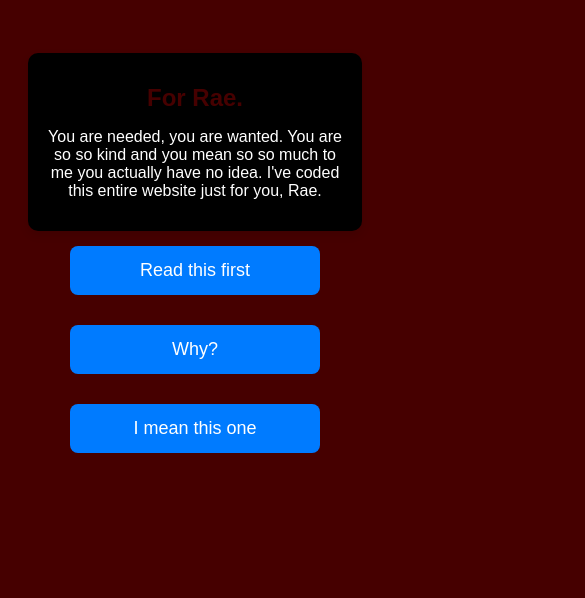
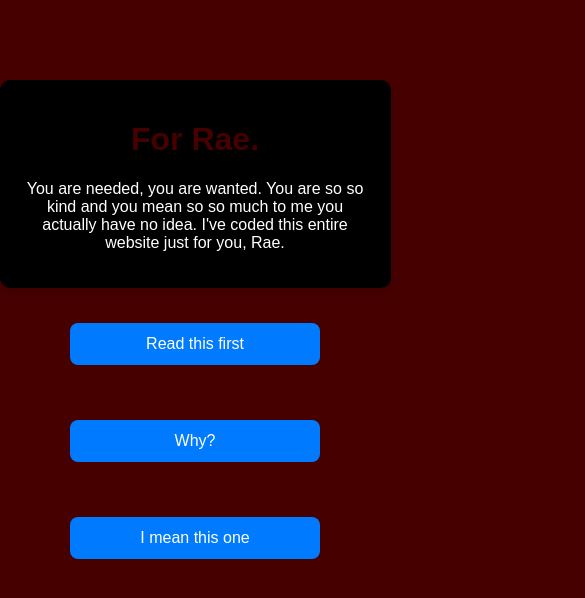
Before and after one commit to adpoScripts/Rae, a plain HTML site: page index.html in a window 390 px wide. Shown: the top 598 px of the page, 585 px wide, since content can reach past the window. Drawn offline with Linux system fonts and the light colour scheme.

Commit message:
Update index.html

```diff
--- a/index.html
+++ b/index.html
@@ -5,28 +5,35 @@
     <style>
         body {
             font-family: Arial, sans-serif;
+            background-color: #460000; /* Dark red */
+            color: white;
+            margin: 0;
+            min-height: 100vh;
+            display: flex;
+            flex-direction: column;
+            align-items: center; /* center horizontally */
+            justify-content: flex-start; /* top align */
+            padding: 60px 20px;
             text-align: center;
-            background-color: #460000; /* Dark red */
-            padding: 60px 20px;
-            color: white;
         }
-        .container {
-            max-width: 600px;
-            margin: 20px auto;
+        .container, .bubble {
             background: black;
-            padding: 20px;
             border-radius: 10px;
             box-shadow: 0 4px 10px rgba(0, 0, 0, 0.1);
+            padding: 20px;
+            max-width: 600px;
+            width: 90vw; /* responsive width */
+            margin: 20px 0; /* vertical spacing */
+            opacity: 0;
             position: relative;
-            opacity: 0;
-            transform: translateY(-30px);
-            animation: slideDownFadeIn 0.8s ease forwards;
+            transition: all 0.6s ease;
+            color: white;
         }
         h1 {
             color: #460000;
         }
         button {
-            margin: 15px 5px 40px 5px;
+            margin: 15px auto 40px auto;
             padding: 12px 25px;
             font-size: 16px;
             background: #007bff;
@@ -38,25 +45,12 @@
             transition: background 0.3s;
             width: 250px;
             max-width: 90vw;
-            display: inline-block;
+            display: block;
             position: relative;
             z-index: 10;
         }
         button:hover {
             background: #0056b3;
-        }
-        .bubble {
-            max-width: 600px;
-            margin: 20px auto 0 auto;
-            background: black;
-            padding: 20px;
-            border-radius: 10px;
-            box-shadow: 0 4px 10px rgba(0, 0, 0, 0.1);
-            color: white;
-            position: relative;
-            opacity: 0;
-            pointer-events: none;
-            transition: all 0.6s ease;
         }
         /* Slide in from left */
         .slide-in-left {
@@ -76,7 +70,6 @@
             opacity: 1;
             pointer-events: auto;
         }
-
         /* Animation for main bubble on page load */
         @keyframes slideDownFadeIn {
             to {
@@ -84,31 +77,10 @@
                 transform: translateY(0);
             }
         }
-
-        /* Mobile responsiveness */
-        @media (max-width: 480px) {
-            body {
-                padding: 30px 10px;
-            }
-            .container, .bubble {
-                padding: 15px;
-                margin: 15px 10px;
-                max-width: 100%;
-            }
-            button {
-                display: block;
-                margin: 10px auto 30px auto;
-                width: 90vw;
-                max-width: 250px;
-                font-size: 18px;
-                padding: 14px 10px;
-            }
-            h1 {
-                font-size: 24px;
-            }
-            p {
-                font-size: 16px;
-            }
+        .main-bubble {
+            opacity: 0;
+            transform: translateY(-30px);
+            animation: slideDownFadeIn 0.8s ease forwards;
         }
     </style>
 </head>
```
